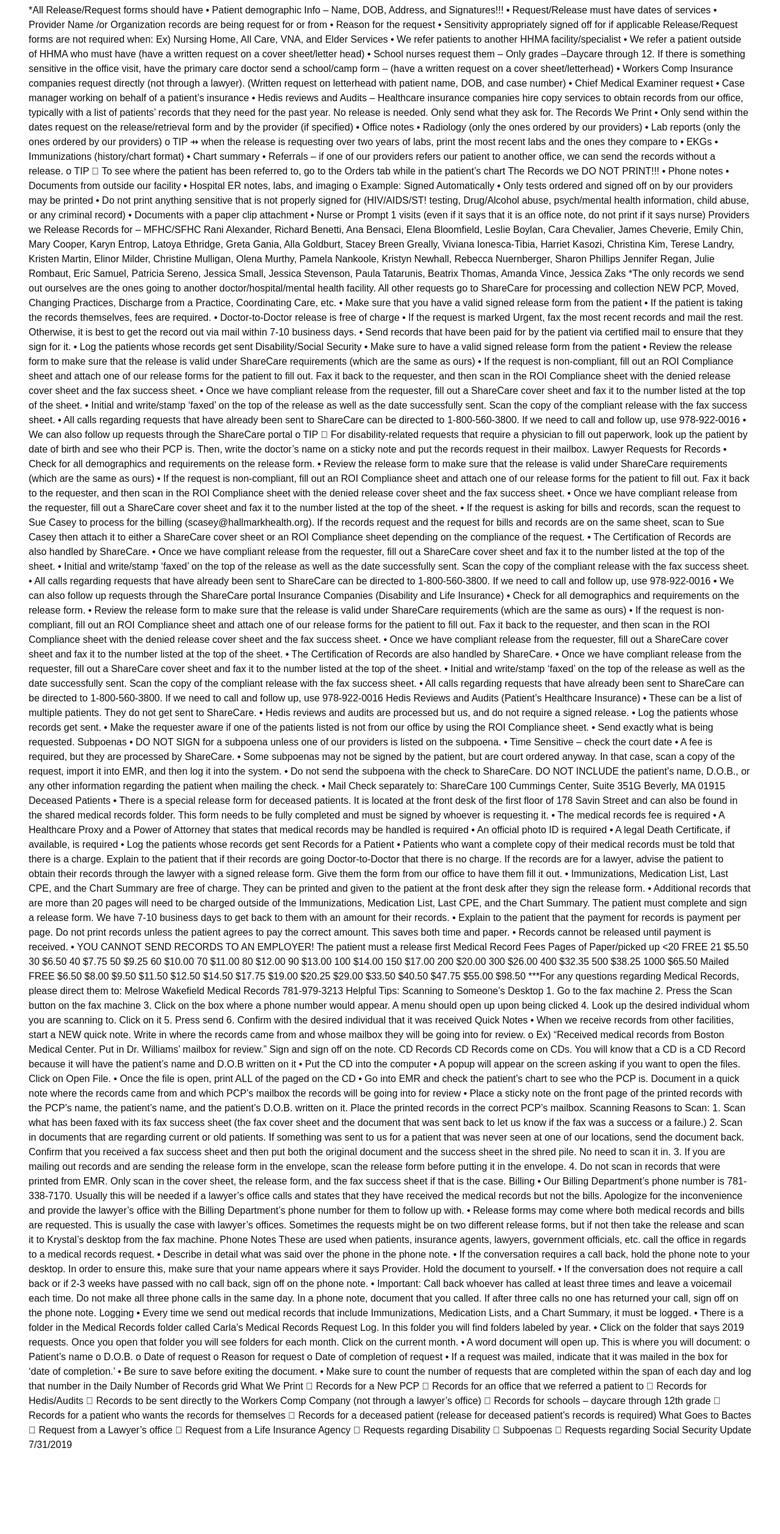
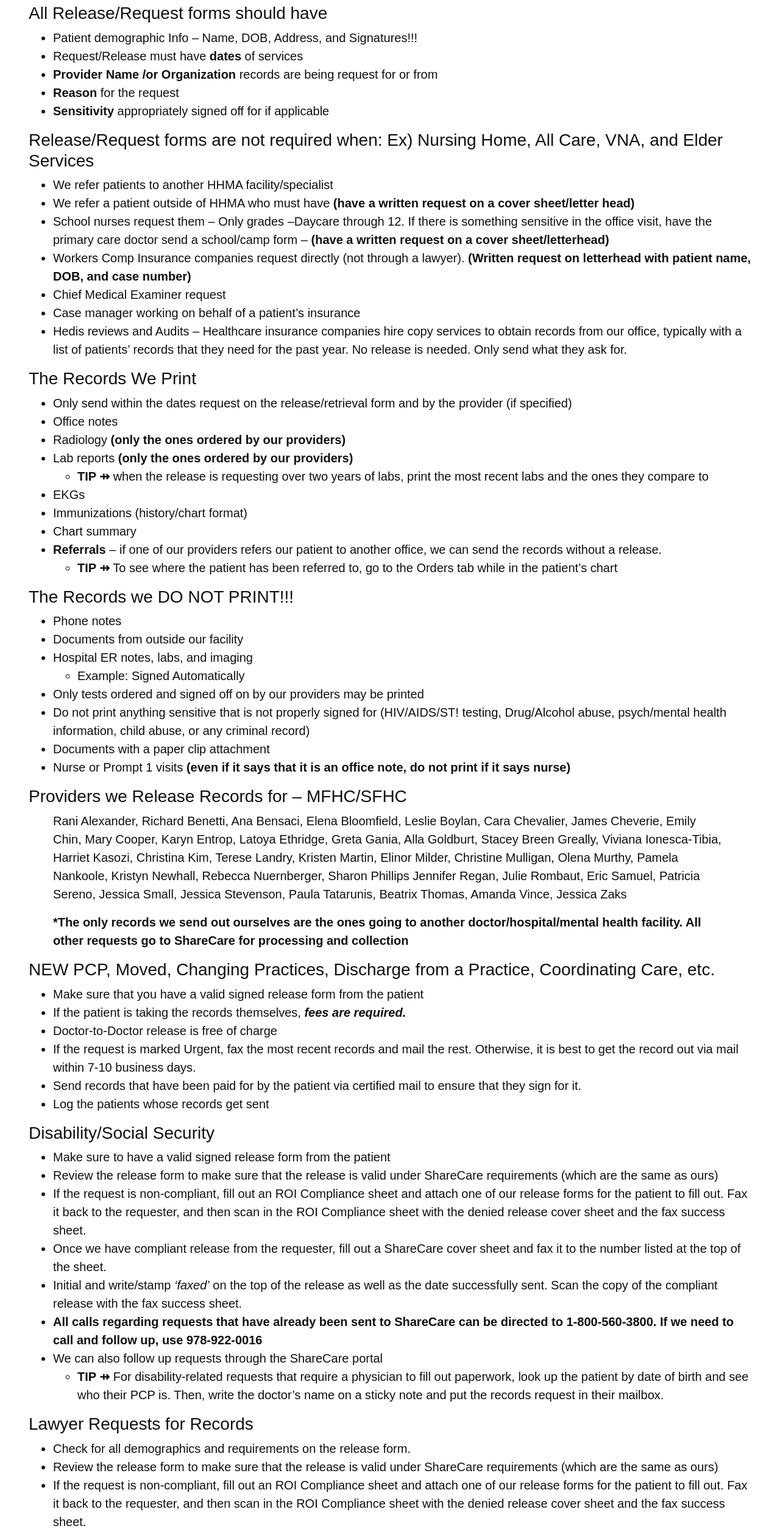
Before and after one commit to jecollas/worksite, a plain HTML site: page recordsref.html in a window 1280 px wide. Shown: the part 265-2780 px from the top of the page at 61% size. Before the commit the page ends 2726 px from the top, so only its background shows below. Drawn offline with nearby package versions, Linux system fonts and the light colour scheme.

Commit message:
Update recordsref.html

```diff
--- a/recordsref.html
+++ b/recordsref.html
@@ -34,123 +34,157 @@
 
   <div class="row">
     <div class="col">
-*All Release/Request forms should have
-•	Patient demographic Info – Name, DOB, Address, and Signatures!!!
-•	Request/Release must have dates of services
-•	Provider Name /or Organization records are being request for or from
-•	Reason for the request
-•	Sensitivity appropriately signed off for if applicable
+			<h3>All Release/Request forms should have</h3>
+			<ul>
+				<li>Patient demographic Info – Name, DOB, Address, and Signatures!!!</li>
+				<li>Request/Release must have <b>dates</b> of services</li>
+				<li><b>Provider Name /or Organization</b> records are being request for or from</li>
+				<li><b>Reason</b> for the request</li>
+				<li><b>Sensitivity</b> appropriately signed off for if applicable</li>
+			</ul>
 
-Release/Request forms are not required when: Ex) Nursing Home, All Care, VNA, and Elder Services
-•	We refer patients to another HHMA facility/specialist
-•	We refer a patient outside of HHMA who must have (have a written request on a cover sheet/letter head)
-•	School nurses request them – Only grades –Daycare through 12. If there is something sensitive in the office visit, have the primary care doctor send a school/camp form – (have a written request on a cover sheet/letterhead)
-•	Workers Comp Insurance companies request directly (not through a lawyer). (Written request on letterhead with patient name, DOB, and case number)
-•	Chief Medical Examiner request
-•	Case manager working on behalf of a patient’s insurance
-•	Hedis reviews and Audits – Healthcare insurance companies hire copy services to obtain records from our office, typically with a list of patients’ records that they need for the past year. No release is needed. Only send what they ask for.
+			<h3>Release/Request forms are not required when: Ex) Nursing Home, All Care, VNA, and Elder Services</h3>
+			<ul>
+				<li>We refer patients to another HHMA facility/specialist</li>
+				<li>We refer a patient outside of HHMA who must have <b>(have a written request on a cover sheet/letter head)</b></li>
+				<li>School nurses request them – Only grades –Daycare through 12. If there is something sensitive in the office visit, have the primary care doctor send a school/camp form – <b>(have a written request on a cover sheet/letterhead)</b></li>
+				<li>Workers Comp Insurance companies request directly (not through a lawyer). <b>(Written request on letterhead with patient name, DOB, and case number)</b></li>
+				<li>Chief Medical Examiner request</li>
+				<li>Case manager working on behalf of a patient’s insurance</li>
+				<li>Hedis reviews and Audits – Healthcare insurance companies hire copy services to obtain records from our office, typically with a list of patients’ records that they need for the past year. No release is needed. Only send what they ask for.</li>
+			</ul>
 
-The Records We Print
-•	Only send within the dates request on the release/retrieval form and by the provider (if specified)
-•	Office notes
-•	Radiology (only the ones ordered by our providers)
-•	Lab reports (only the ones ordered by our providers)
-o	TIP &#8696 when the release is requesting over two years of labs, print the most recent labs and the ones they compare to
-•	EKGs
-•	Immunizations (history/chart format)
-•	Chart summary
-•	Referrals – if one of our providers refers our patient to another office, we can send the records without a release.
-o	TIP  To see where the patient has been referred to, go to the Orders tab while in the patient’s chart
+			<h3>The Records We Print</h3>
+			<ul>
+				<li>Only send within the dates request on the release/retrieval form and by the provider (if specified)</li>
+				<li>Office notes</li>
+				<li>Radiology <b>(only the ones ordered by our providers)</b></li>
+				<li>Lab reports <b>(only the ones ordered by our providers)</b></li>
+				<ul>
+					<li><b>TIP &#8696</b> when the release is requesting over two years of labs, print the most recent labs and the ones they compare to</li>
+				</ul>
+				<li>EKGs</li>
+				<li>Immunizations (history/chart format)</li>
+				<li>Chart summary</li>
+				<li><b>Referrals</b> – if one of our providers refers our patient to another office, we can send the records without a release.</li>
+				<ul>
+					<li><b>TIP &#8696</b> To see where the patient has been referred to, go to the Orders tab while in the patient’s chart</li>
+				</ul>
+			</ul>
 
-The Records we DO NOT PRINT!!!
-•	Phone notes
-•	Documents from outside our facility
-•	Hospital ER notes, labs, and imaging
-o	Example: Signed Automatically
-•	Only tests ordered and signed off on by our providers may be printed
-•	Do not print anything sensitive that is not properly signed for (HIV/AIDS/ST! testing, Drug/Alcohol abuse, psych/mental health information, child abuse, or any criminal record)
-•	Documents with a paper clip attachment
-•	Nurse or Prompt 1 visits (even if it says that it is an office note, do not print if it says nurse)
+			<h3>The Records we DO NOT PRINT!!!</h3>
+			<ul>
+				<li>Phone notes</li>
+				<li>Documents from outside our facility</li>
+				<li>Hospital ER notes, labs, and imaging</li>
+				<ul>
+					<li>Example: Signed Automatically</li>
+				</ul>
+				<li>Only tests ordered and signed off on by our providers may be printed</li>
+				<li>Do not print anything sensitive that is not properly signed for (HIV/AIDS/ST! testing, Drug/Alcohol abuse, psych/mental health information, child abuse, or any criminal record)</li>
+				<li>Documents with a paper clip attachment</li>
+				<li>Nurse or Prompt 1 visits <b>(even if it says that it is an office note, do not print if it says nurse)</b></li>
+			</ul>
 
-Providers we Release Records for – MFHC/SFHC
-	Rani Alexander, Richard Benetti, Ana Bensaci, Elena Bloomfield, Leslie Boylan, Cara Chevalier, James Cheverie, Emily Chin, Mary Cooper, Karyn Entrop, Latoya Ethridge, Greta Gania, Alla Goldburt, Stacey Breen Greally, Viviana Ionesca-Tibia, Harriet Kasozi, Christina Kim, Terese Landry, Kristen Martin, Elinor Milder, Christine Mulligan, Olena Murthy, Pamela Nankoole, Kristyn Newhall, Rebecca Nuernberger, Sharon Phillips Jennifer Regan, Julie Rombaut, Eric Samuel, Patricia Sereno, Jessica Small, Jessica Stevenson, Paula Tatarunis, Beatrix Thomas, Amanda Vince, Jessica Zaks
+			<h3>Providers we Release Records for – MFHC/SFHC</h3>
+			<p>Rani Alexander, Richard Benetti, Ana Bensaci, Elena Bloomfield, Leslie Boylan, Cara Chevalier, James Cheverie, Emily Chin, Mary Cooper, Karyn Entrop, Latoya Ethridge, Greta Gania, Alla Goldburt, Stacey Breen Greally, Viviana Ionesca-Tibia, Harriet Kasozi, Christina Kim, Terese Landry, Kristen Martin, Elinor Milder, Christine Mulligan, Olena Murthy, Pamela Nankoole, Kristyn Newhall, Rebecca Nuernberger, Sharon Phillips Jennifer Regan, Julie Rombaut, Eric Samuel, Patricia Sereno, Jessica Small, Jessica Stevenson, Paula Tatarunis, Beatrix Thomas, Amanda Vince, Jessica Zaks</p>
+			<p><b>*The only records we send out ourselves are the ones going to another doctor/hospital/mental health facility. All other requests go to ShareCare for processing and collection</b></p>
 
-*The only records we send out ourselves are the ones going to another doctor/hospital/mental health facility. All other requests go to ShareCare for processing and collection
+			<h3>NEW PCP, Moved, Changing Practices, Discharge from a Practice, Coordinating Care, etc.</h3>
+			<ul>
+				<li>Make sure that you have a valid signed release form from the patient</li>
+				<li>If the patient is taking the records themselves, <b><i>fees are required.</i></b></li>
+				<li>Doctor-to-Doctor release is free of charge</li>
+				<li>If the request is marked Urgent, fax the most recent records and mail the rest. Otherwise, it is best to get the record out via mail within 7-10 business days.</li>
+				<li>Send records that have been paid for by the patient via certified mail to ensure that they sign for it.</li>
+				<li>Log the patients whose records get sent</li>
+			</ul>
 
-NEW PCP, Moved, Changing Practices, Discharge from a Practice, Coordinating Care, etc.
-•	Make sure that you have a valid signed release form from the patient
-•	If the patient is taking the records themselves, fees are required.
-•	Doctor-to-Doctor release is free of charge
-•	If the request is marked Urgent, fax the most recent records and mail the rest. Otherwise, it is best to get the record out via mail within 7-10 business days.
-•	Send records that have been paid for by the patient via certified mail to ensure that they sign for it.
-•	Log the patients whose records get sent
+			<h3>Disability/Social Security</h3>
+			<ul>
+				<li>Make sure to have a valid signed release form from the patient</li>
+				<li>Review the release form to make sure that the release is valid under ShareCare requirements (which are the same as ours)</li>
+				<li>If the request is non-compliant, fill out an ROI Compliance sheet and attach one of our release forms for the patient to fill out. Fax it back to the requester, and then scan in the ROI Compliance sheet with the denied release cover sheet and the fax success sheet.</li>
+				<li>Once we have compliant release from the requester, fill out a ShareCare cover sheet and fax it to the number listed at the top of the sheet.</li>
+				<li>Initial and write/stamp <i>‘faxed’</i> on the top of the release as well as the date successfully sent. Scan the copy of the compliant release with the fax success sheet.</li>
+				<li><b>All calls regarding requests that have already been sent to ShareCare can be directed to 1-800-560-3800. If we need to call and follow up, use 978-922-0016</b></li>
+				<li>We can also follow up requests through the ShareCare portal</li>
+				<ul>
+					<li><b>TIP &#8696</b> For disability-related requests that require a physician to fill out paperwork, look up the patient by date of birth and see who their PCP is. Then, write the doctor’s name on a sticky note and put the records request in their mailbox.</li>
+				</ul>
+			</ul>
 
-Disability/Social Security
-•	Make sure to have a valid signed release form from the patient
-•	Review the release form to make sure that the release is valid under ShareCare requirements (which are the same as ours)
-•	If the request is non-compliant, fill out an ROI Compliance sheet and attach one of our release forms for the patient to fill out. Fax it back to the requester, and then scan in the ROI Compliance sheet with the denied release cover sheet and the fax success sheet.
-•	Once we have compliant release from the requester, fill out a ShareCare cover sheet and fax it to the number listed at the top of the sheet.
-•	Initial and write/stamp ‘faxed’ on the top of the release as well as the date successfully sent. Scan the copy of the compliant release with the fax success sheet.
-•	All calls regarding requests that have already been sent to ShareCare can be directed to 1-800-560-3800. If we need to call and follow up, use 978-922-0016
-•	We can also follow up requests through the ShareCare portal
-o	TIP  For disability-related requests that require a physician to fill out paperwork, look up the patient by date of birth and see who their PCP is. Then, write the doctor’s name on a sticky note and put the records request in their mailbox.
+			<h3>Lawyer Requests for Records</h3>
+			<ul>
+				<li>Check for all demographics and requirements on the release form.</li>
+				<li>Review the release form to make sure that the release is valid under ShareCare requirements (which are the same as ours)</li>
+				<li>If the request is non-compliant, fill out an ROI Compliance sheet and attach one of our release forms for the patient to fill out. Fax it back to the requester, and then scan in the ROI Compliance sheet with the denied release cover sheet and the fax success sheet.</li>
+				<li>Once we have compliant release from the requester, fill out a ShareCare cover sheet and fax it to the number listed at the top of the sheet.</li>
+				<li>If the request is asking for bills and records, scan the request to <b>Krystal Arrias</b> to process for the billing. If the records request and the request for bills and records are on the same sheet, scan to <b>Krystal Arrias</b> then attach it to either a ShareCare cover sheet or an ROI Compliance sheet depending on the compliance of the request.</li>
+				<li>The Certification of Records are also handled by ShareCare.</li>
+				<li>Once we have compliant release from the requester, fill out a ShareCare cover sheet and fax it to the number listed at the top of the sheet.</li>
+				<li>Initial and write/stamp <i>‘faxed’</i> on the top of the release as well as the date successfully sent. Scan the copy of the compliant release with the fax success sheet.</li>
+				<li><b>All calls regarding requests that have already been sent to ShareCare can be directed to 1-800-560-3800. If we need to call and follow up, use 978-922-0016</b></li>
+				<li>We can also follow up requests through the ShareCare portal</li>
+			</ul>
 
-Lawyer Requests for Records
-•	Check for all demographics and requirements on the release form.
-•	Review the release form to make sure that the release is valid under ShareCare requirements (which are the same as ours)
-•	If the request is non-compliant, fill out an ROI Compliance sheet and attach one of our release forms for the patient to fill out. Fax it back to the requester, and then scan in the ROI Compliance sheet with the denied release cover sheet and the fax success sheet.
-•	Once we have compliant release from the requester, fill out a ShareCare cover sheet and fax it to the number listed at the top of the sheet.
-•	If the request is asking for bills and records, scan the request to Sue Casey to process for the billing (scasey@hallmarkhealth.org). If the records request and the request for bills and records are on the same sheet, scan to Sue Casey then attach it to either a ShareCare cover sheet or an ROI Compliance sheet depending on the compliance of the request.
-•	The Certification of Records are also handled by ShareCare.
-•	Once we have compliant release from the requester, fill out a ShareCare cover sheet and fax it to the number listed at the top of the sheet.
-•	Initial and write/stamp ‘faxed’ on the top of the release as well as the date successfully sent. Scan the copy of the compliant release with the fax success sheet.
-•	All calls regarding requests that have already been sent to ShareCare can be directed to 1-800-560-3800. If we need to call and follow up, use 978-922-0016
-•	We can also follow up requests through the ShareCare portal
+			<h3>Insurance Companies (Disability and Life Insurance)</h3>
+			<ul>
+				<li>Check for all demographics and requirements on the release form.</li>
+				<li>Review the release form to make sure that the release is valid under ShareCare requirements (which are the same as ours)</li>
+				<li>If the request is non-compliant, fill out an ROI Compliance sheet and attach one of our release forms for the patient to fill out. Fax it back to the requester, and then scan in the ROI Compliance sheet with the denied release cover sheet and the fax success sheet.</li>
+				<li>Once we have compliant release from the requester, fill out a ShareCare cover sheet and fax it to the number listed at the top of the sheet.</li>
+				<li>The Certification of Records are also handled by ShareCare.</li>
+				<li>Once we have compliant release from the requester, fill out a ShareCare cover sheet and fax it to the number listed at the top of the sheet.</li>
+				<li>Initial and write/stamp <i>‘faxed’</i> on the top of the release as well as the date successfully sent. Scan the copy of the compliant release with the fax success sheet.</li>
+				<li><b>All calls regarding requests that have already been sent to ShareCare can be directed to 1-800-560-3800. If we need to call and follow up, use 978-922-0016</b></li>
+			</ul>
 
-Insurance Companies (Disability and Life Insurance)
-•	Check for all demographics and requirements on the release form.
-•	Review the release form to make sure that the release is valid under ShareCare requirements (which are the same as ours)
-•	If the request is non-compliant, fill out an ROI Compliance sheet and attach one of our release forms for the patient to fill out. Fax it back to the requester, and then scan in the ROI Compliance sheet with the denied release cover sheet and the fax success sheet.
-•	Once we have compliant release from the requester, fill out a ShareCare cover sheet and fax it to the number listed at the top of the sheet.
-•	The Certification of Records are also handled by ShareCare.
-•	Once we have compliant release from the requester, fill out a ShareCare cover sheet and fax it to the number listed at the top of the sheet.
-•	Initial and write/stamp ‘faxed’ on the top of the release as well as the date successfully sent. Scan the copy of the compliant release with the fax success sheet.
-•	All calls regarding requests that have already been sent to ShareCare can be directed to 1-800-560-3800. If we need to call and follow up, use 978-922-0016
+			<h3>Hedis Reviews and Audits (Patient’s Healthcare Insurance)</h3>
+			<ul>
+				<li>These can be a list of multiple patients. They do not get sent to ShareCare.</li>
+				<li>Hedis reviews and audits are processed but us, and do not require a signed release.</li>
+				<li>Log the patients whose records get sent.</li>
+				<li>Make the requester aware if one of the patients listed is not from our office by using the ROI Compliance sheet.</li>
+				<li>Send exactly what is being requested.</li>
+			</ul>
 
-Hedis Reviews and Audits (Patient’s Healthcare Insurance)
-•	These can be a list of multiple patients. They do not get sent to ShareCare.
-•	Hedis reviews and audits are processed but us, and do not require a signed release.
-•	Log the patients whose records get sent.
-•	Make the requester aware if one of the patients listed is not from our office by using the ROI Compliance sheet.
-•	Send exactly what is being requested.
+			<h3>Subpoenas</h3>
+			<ul>
+				<li><b>DO NOT SIGN</b> for a subpoena unless one of our providers is listed on the subpoena.</li>
+				<li><b>Time Sensitive – check the court date</b></li>
+				<li>A fee is required, but they are processed by ShareCare.</li>
+				<li>Some subpoenas may not be signed by the patient, but are court ordered anyway. In that case, scan a copy of the request, import it into EMR, and then log it into the system.</li>
+				<li>Do not send the subpoena with the check to ShareCare. <b>DO NOT INCLUDE the patient’s name, D.O.B., or any other information regarding the patient when mailing the check.</b></li>
+				<li><b><u><i>Mail Check separately to:</i></u></b></li>
+			</ul>
+			<div class="address">
+				<b>
+					ShareCare
+					100 Cummings Center, Suite 351G
+					Beverly, MA 01915
+				</b>
+			</div>
 
-Subpoenas
-•	DO NOT SIGN for a subpoena unless one of our providers is listed on the subpoena.
-•	Time Sensitive – check the court date
-•	A fee is required, but they are processed by ShareCare.
-•	Some subpoenas may not be signed by the patient, but are court ordered anyway. In that case, scan a copy of the request, import it into EMR, and then log it into the system.
-•	Do not send the subpoena with the check to ShareCare. DO NOT INCLUDE the patient’s name, D.O.B., or any other information regarding the patient when mailing the check.
-•	Mail Check separately to:
+			<h3>Deceased Patients</h3>
+			<ul>
+				<li>There is a special release form for deceased patients. It is located at the front desk of the first floor of <i>178 Savin Street</i> and can also be found in the shared medical records folder. This form needs to be fully completed and must be signed by whoever is requesting it.</li>
+				<li>The medical records fee is <b>required</b></li>
+				<li>A Healthcare Proxy and a Power of Attorney that states that medical records may be handled is <b>required</b></li>
+				<li>An official photo ID is <b>required</b></li>
+				<li>A legal Death Certificate, if available, is <b>required</b></li>
+				<li>Log the patients whose records get sent</li>
+			</ul>
 
-ShareCare
-100 Cummings Center, Suite 351G
-Beverly, MA 01915
-
-Deceased Patients
-•	There is a special release form for deceased patients. It is located at the front desk of the first floor of 178 Savin Street and can also be found in the shared medical records folder. This form needs to be fully completed and must be signed by whoever is requesting it.
-•	The medical records fee is required
-•	A Healthcare Proxy and a Power of Attorney that states that medical records may be handled is required
-•	An official photo ID is required
-•	A legal Death Certificate, if available, is required
-•	Log the patients whose records get sent
-
-Records for a Patient
-•	Patients who want a complete copy of their medical records must be told that there is a charge. Explain to the patient that if their records are going Doctor-to-Doctor that there is no charge. If the records are for a lawyer, advise the patient to obtain their records through the lawyer with a signed release form. Give them the form from our office to have them fill it out.
-•	Immunizations, Medication List, Last CPE, and the Chart Summary are free of charge. They can be printed and given to the patient at the front desk after they sign the release form.
-•	Additional records that are more than 20 pages will need to be charged outside of the Immunizations, Medication List, Last CPE, and the Chart Summary. The patient must complete and sign a release form. We have 7-10 business days to get back to them with an amount for their records.
-•	Explain to the patient that the payment for records is payment per page. Do not print records unless the patient agrees to pay the correct amount. This saves both time and paper.
-•	Records cannot be released until payment is received.
-•	YOU CANNOT SEND RECORDS TO AN EMPLOYER! The patient must a release first
+			<h3>Records for a Patient</h3>
+			<ul>
+				<li>Patients who want a complete copy of their medical records <b>must be told that there is a charge.</b> Explain to the patient that if their records are going Doctor-to-Doctor that there is no charge. If the records are for a lawyer, advise the patient to obtain their records through the lawyer with a signed release form. Give them the form from our office to have them fill it out.</li>
+				<li>Immunizations, Medication List, Last CPE, and the Chart Summary are free of charge. <b>They can be printed and given to the patient at the front desk after they sign the release form.</b></li>
+				<li>Additional records that are more than 20 pages will need to be charged outside of the Immunizations, Medication List, Last CPE, and the Chart Summary. The patient must <b>complete and sign a release form.</b> We have 7-10 business days to get back to them with an amount for their records.</li>
+				<li>Explain to the patient that the payment for records is payment per page. <b>Do not print records unless the patient agrees to pay the correct amount. This saves both time and paper.</b></li>
+				<li><b>Records cannot be released until payment is received.</b></li>
+				<li><b><u><i>YOU CANNOT SEND RECORDS TO AN EMPLOYER!</i></u></b> The patient must a release first</li>
+			</ul>
 
 Medical Record Fees
 
```
